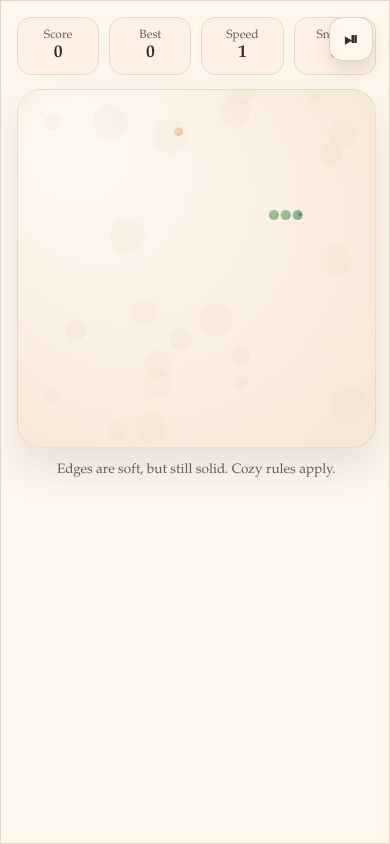
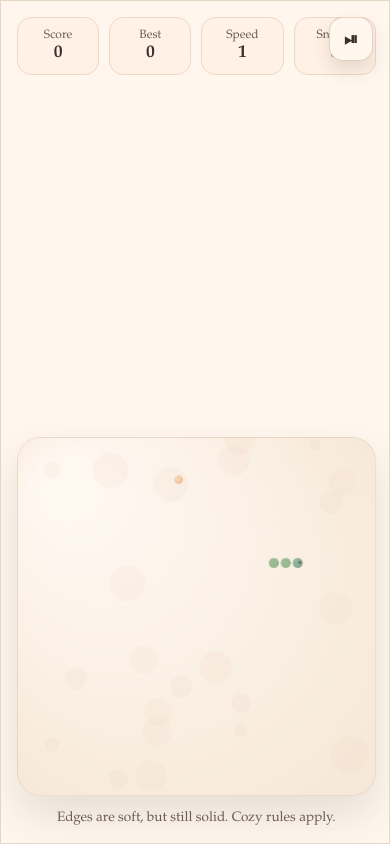
Before and after one commit to Nethereal29/cozy-snake, an Electron app: page index.html in a window 390 px wide. Both pictures are taken after a click on the button "Start / Pause". Drawn offline with Linux system fonts and the light colour scheme.

Commit message:
Align game field bottom, stats on top (mobile)

```diff
--- a/index.html
+++ b/index.html
@@ -158,18 +158,7 @@
         gap: 14px;
         justify-items: center;
         align-content: start;
-      }
-
-      .game-panel {
-        display: none;
-      }
-
-      body.playing .game-panel {
-        display: grid;
-      }
-
-      body.playing .info-panel {
-        display: none;
+        grid-template-rows: auto 1fr auto;
       }
 
       canvas {
@@ -214,6 +203,13 @@
 
       .run-stat strong {
         font-size: 1.1rem;
+      }
+
+      .canvas-slot {
+        width: 100%;
+        display: grid;
+        justify-items: center;
+        align-self: end;
       }
 
       .overlay {
@@ -323,6 +319,14 @@
           grid-template-columns: 1fr;
         }
 
+        body.playing .info-panel {
+          display: none;
+        }
+
+        body.playing .game-panel {
+          display: grid;
+        }
+
         .game-panel {
           border-radius: 0;
           min-height: 100vh;
@@ -396,7 +400,9 @@
             <strong id="runSnacks">0</strong>
           </div>
         </div>
-        <canvas id="board" width="420" height="420" aria-label="Snake game"></canvas>
+        <div class="canvas-slot">
+          <canvas id="board" width="420" height="420" aria-label="Snake game"></canvas>
+        </div>
         <div class="footer">Edges are soft, but still solid. Cozy rules apply.</div>
         <button id="pauseFab" class="pause-fab" aria-label="Pause">⏯</button>
         <div class="overlay" id="overlay">
```
